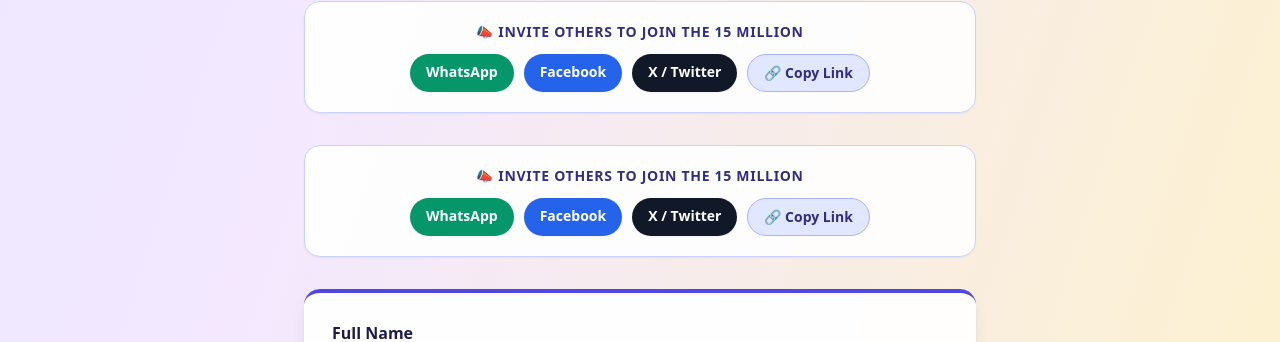
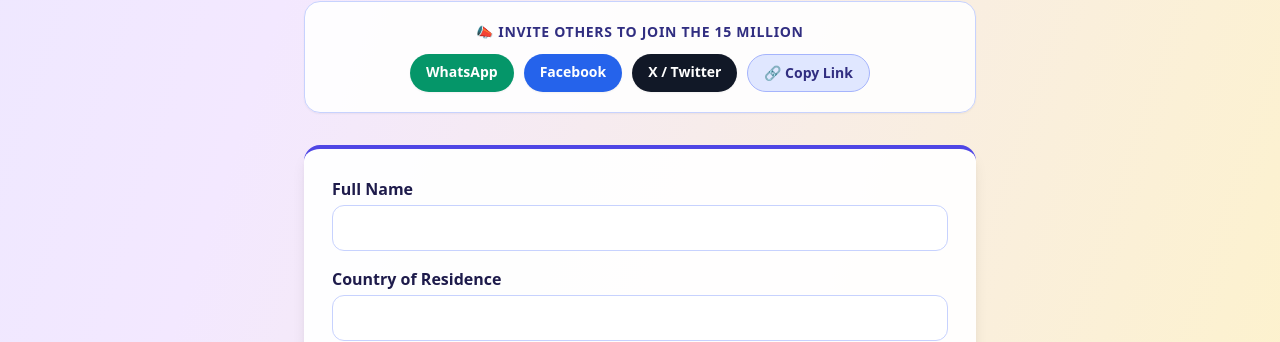
Before and after one commit to wargaavi-byte/ESTHER2027, a Next.js app: page / in a window 1280 px wide. Shown: the part 3012-3354 px from the top of the page. Built offline with nearby package versions, Linux system fonts and the light colour scheme; no server answers; the database is empty.

Commit message:
Update page.jsx
remove social buttons duplication

```diff
--- a/app/page.jsx
+++ b/app/page.jsx
@@ -263,7 +263,6 @@ export default function FastOfEstherApp() {
       <SocialShareBar />
 
    {/* Social Share Bar */}
-   <SocialShareBar />
 
       {/* Styled Registration & Video Form */}
       <form onSubmit={handleSubmit} className="max-w-2xl mx-auto space-y-4 bg-white/95 p-7 border-t-4 border-indigo-600 rounded-2xl shadow-lg mb-14">
```
